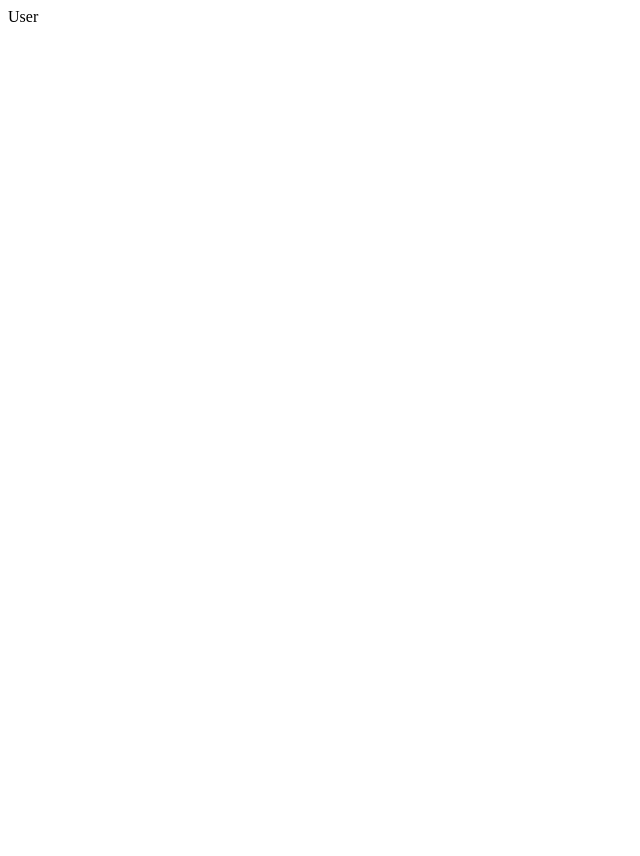
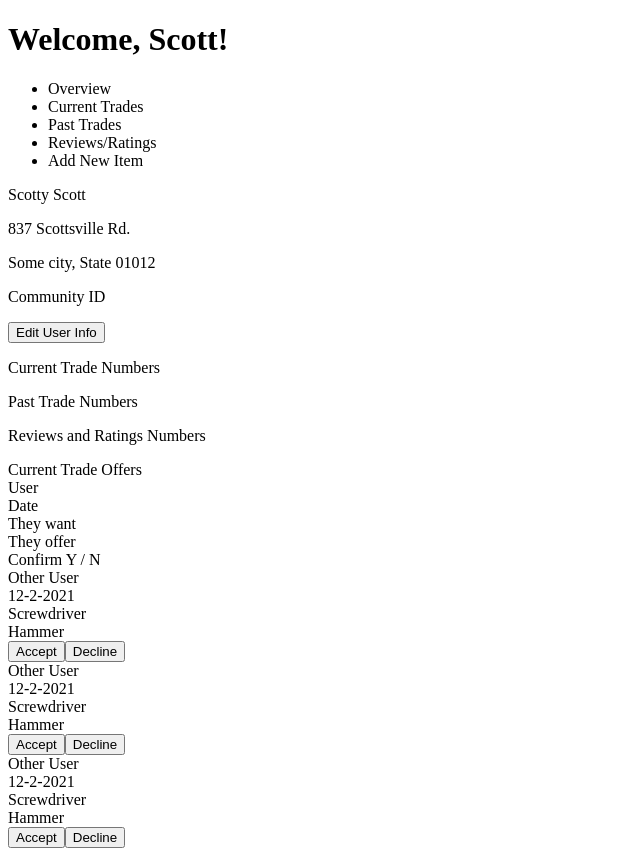
Before and after one commit to sunkim0330/Smokeys-Marketplace, a React app: page /user in a window 1280 px wide. Shown: the whole page, without its empty margins (0-640 px from the left). Before the commit the page ends 800 px from the top, so only its background shows below. Built offline with nearby package versions, Linux system fonts and the light colour scheme; the HTML template or start-up script is replaced by a standard one.

Commit message:
Basic Overview layout

```diff
--- /dev/null
+++ b/client/src/components/Overview/Overview.jsx
@@ -0,0 +1,38 @@
+import React from "react";
+import OverviewCurrentTrades from "./OverviewCurrentTrades.jsx";
+
+const Overview = () => {
+  return (
+    <div className="overview-container">
+      <div className="overview-container-top-row">
+        <div className="basic-info">
+          <div>
+            <p className="overview-name">Scotty Scott</p>
+            <p className="overview-address">837 Scottsville Rd.</p>
+            <p className="overview-address">Some city, State 01012</p>
+          </div>
+          <p className="overview-community-id">Community ID</p>
+          <button className="overview-edit-user-btn">Edit User Info</button>
+        </div>
+        <div className="overview-metadata">
+          <p>Current Trade Numbers</p>
+          <p>Past Trade Numbers</p>
+          <p>Reviews and Ratings Numbers</p>
+        </div>
+      </div>
+      <div className="overview-cur-trade-title">Current Trade Offers</div>
+      <div className="overview-cur-trade-offer-container">
+        <div className="overview-cur-trade-offer-header">
+          <div>User</div>
+          <div>Date</div>
+          <div>They want</div>
+          <div>They offer</div>
+          <div>Confirm Y / N</div>
+        </div>
+        <OverviewCurrentTrades />
+      </div>
+    </div>
+  );
+};
+
+export default Overview;
--- /dev/null
+++ b/client/src/components/Overview/OverviewCurrentTradeItem.jsx
@@ -0,0 +1,18 @@
+import React from "react";
+
+const OverviewCurrentTradeItem = () => {
+  return (
+    <div className="overview-current-trade-item">
+      <div>Other User</div>
+      <div>12-2-2021</div>
+      <div className="overview-trade-item">Screwdriver</div>
+      <div className="overview-trade-item">Hammer</div>
+      <div className="accept-decline">
+        <button className="accept">Accept</button>
+        <button className="decline">Decline</button>
+      </div>
+    </div>
+  );
+};
+
+export default OverviewCurrentTradeItem;
--- /dev/null
+++ b/client/src/components/Overview/OverviewCurrentTrades.jsx
@@ -0,0 +1,14 @@
+import React from "react";
+import OverviewCurrentTradeItem from "./OverviewCurrentTradeItem.jsx";
+
+const OverviewCurrentTrades = () => {
+  return (
+    <div>
+      <OverviewCurrentTradeItem />
+      <OverviewCurrentTradeItem />
+      <OverviewCurrentTradeItem />
+    </div>
+  );
+};
+
+export default OverviewCurrentTrades;
--- a/client/src/pages/UserPage.jsx
+++ b/client/src/pages/UserPage.jsx
@@ -1,7 +1,22 @@
 import React from "react";
+import Overview from "../components/Overview/Overview.jsx";
 
 const UserPage = () => {
-  return <div>User</div>;
+  return (
+    <div className="user-page-container">
+      <h1>Welcome, Scott!</h1>
+      <section>
+        <ul className="tab-list">
+          <li className="tab">Overview</li>
+          <li className="tab">Current Trades</li>
+          <li className="tab">Past Trades</li>
+          <li className="tab">Reviews/Ratings</li>
+          <li className="tab">Add New Item</li>
+        </ul>
+        <Overview />
+      </section>
+    </div>
+  );
 };
 
 export default UserPage;
```
Also changed, not shown: 2 other files (tests, documents, lock files or other folders).
